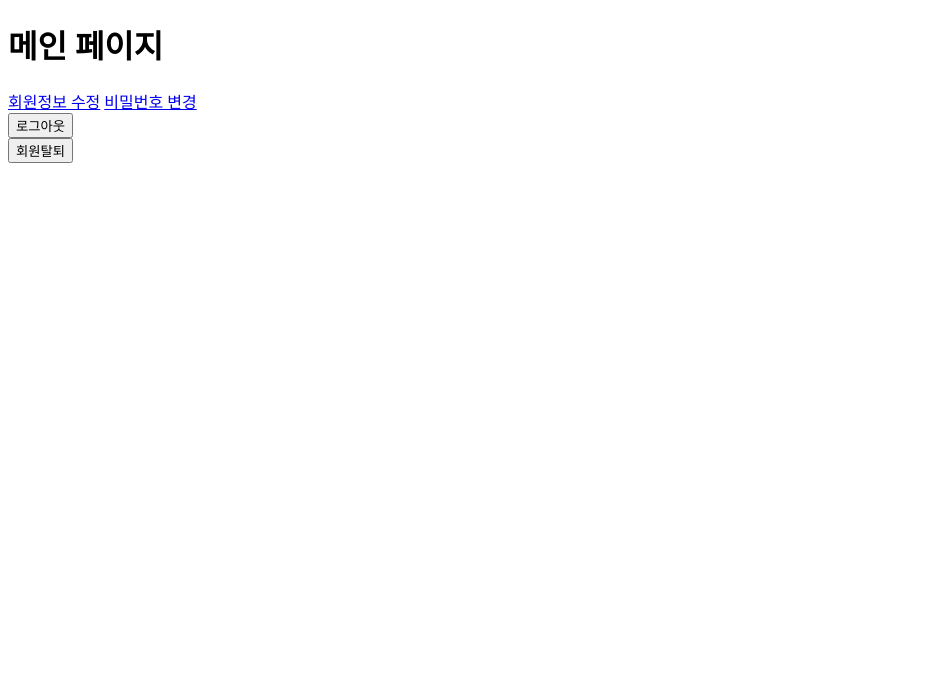
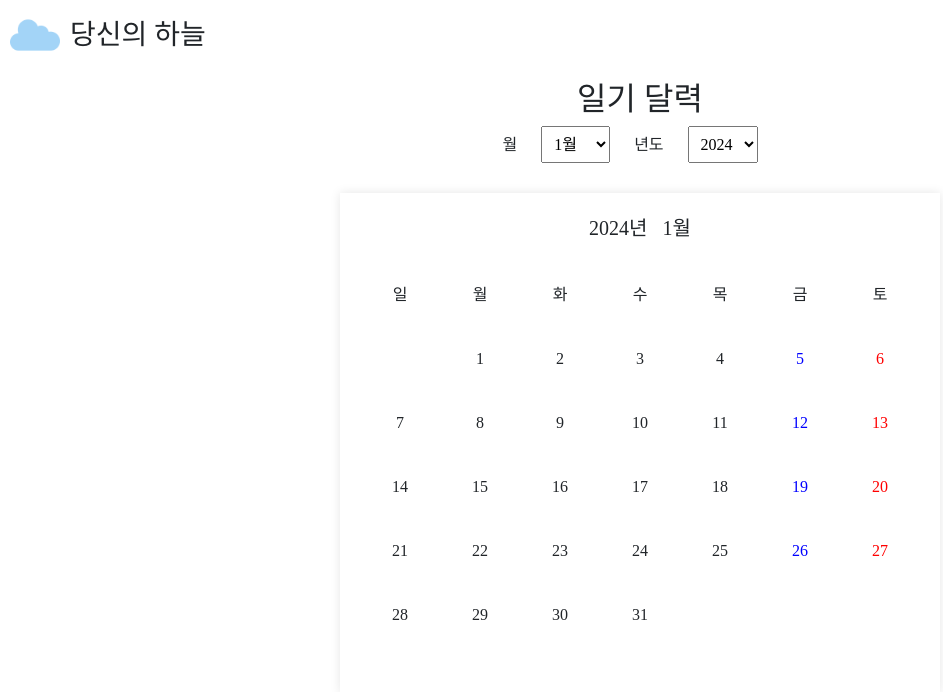
Before and after one commit to go13209/Skyful, a Django app: page /posts/main/ in a window 1280 px wide. Shown: the top 692 px of the page, without its empty margins (0-943 px from the left). Run offline with Django 3.2, Linux system fonts and the light colour scheme; some web fonts are replaced.

Commit message:
[FEAT] main template

```diff
--- a/posts/templates/posts/main.html
+++ b/posts/templates/posts/main.html
@@ -1,21 +1,26 @@
-<!DOCTYPE html>
-<html lang="en">
-<head>
-  <meta charset="UTF-8">
-  <meta name="viewport" content="width=device-width, initial-scale=1.0">
-  <title>Document</title>
-</head>
-<body>
-  <h1>메인 페이지</h1>
-  <a href="{% url 'accounts:update' %}">회원정보 수정</a>
-  <a href="{% url 'accounts:password_change' %}">비밀번호 변경</a>
-  <form action="{% url 'accounts:logout' %}" method="POST">
-    {% csrf_token %}
-    <button type='submit'>로그아웃</button>
-  </form>
-  <form action="{% url 'accounts:delete' %}" method="POST">
-    {% csrf_token %}
-    <button type='submit'>회원탈퇴</button>
-  </form>
-</body>
-</html>
+{% extends "base.html" %}
+{% load static %}
+
+{% block style %}
+  <link rel="stylesheet" href="{% static "css/main.css" %}">
+{% endblock style%}
+
+{% block content %}
+  <header>
+    <h2>일기 달력</h2>
+    <label for="month">월</label>
+    <select id="month" onchange="updateCalendar()"></select>
+
+    <label for="year">년도</label>
+    <select id="year" onchange="updateCalendar()"></select>
+  </header>
+
+  <div class="calendar">
+    <div class="month" id="currentMonth"></div>
+    <div class="days" id="calendarDays"></div>
+  </div>
+{% endblock content %}
+
+{% block js %}
+  <script src="{% static "js/main.js" %}"></script>
+{% endblock js %}
--- /dev/null
+++ b/static/css/main.css
@@ -0,0 +1,58 @@
+header {
+  padding: 10px;
+  text-align: center;
+}
+
+.calendar {
+  max-width: 600px;
+  height: 500px;
+  margin: 20px auto;
+  background-color: #fff;
+  padding: 20px;
+  box-shadow: 0 0 10px rgba(0, 0, 0, 0.1);
+}
+
+#month, #year {
+  margin: 0 20px;
+}
+.month {
+  text-align: center;
+  font-size: 20px;
+  margin-bottom: 20px;
+  word-spacing: 10px;
+}
+
+.days {
+  display: grid;
+  grid-template-columns: repeat(7, 1fr);
+}
+
+.day {
+  position: relative;
+  padding: 20px;
+  text-align: center;
+  cursor: pointer;
+}
+
+.day:hover {
+  background-color: #abcded;
+}
+
+.day span {
+  display: block;
+  font-size: 12px;
+  margin-top: 5px;
+}
+
+.saturday {
+  color: blue;
+}
+
+.sunday {
+  color: red;
+}
+
+select {
+  padding: 8px;
+  font-size: 16px;
+}
--- /dev/null
+++ b/static/js/main.js
@@ -0,0 +1,108 @@
+const calendarDays = document.getElementById('calendarDays');
+const currentMonthElement = document.getElementById('currentMonth');
+const monthDropdown = document.getElementById('month');
+const yearDropdown = document.getElementById('year');
+
+function updateCalendar() {
+  const selectedMonth = parseInt(monthDropdown.value, 10);
+  const selectedYear = parseInt(yearDropdown.value, 10);
+  const daysInMonth = new Date(selectedYear, selectedMonth, 0).getDate();
+  const firstDayOfMonth = new Date(selectedYear, selectedMonth - 1, 1).getDay();
+
+  calendarDays.innerHTML = "";
+  currentMonthElement.textContent = `${selectedYear}년 ${selectedMonth}월`;
+
+  // 요일 표시
+  const daysOfWeek = ["일", "월", "화", "수", "목", "금", "토"];
+
+  // 일요일부터 토요일까지 요일을 표시
+  for (let i = 0; i < 7; i++) {
+    const dayHeader = document.createElement('div');
+    dayHeader.classList.add('day');
+    dayHeader.textContent = daysOfWeek[i];
+    calendarDays.appendChild(dayHeader);
+  }
+
+  // 날짜 표시
+  for (let i = 1; i <= daysInMonth + firstDayOfMonth; i++) {
+    const dayElement = document.createElement('div');
+    dayElement.classList.add('day');
+
+    if (i > firstDayOfMonth && i <= daysInMonth + firstDayOfMonth) {
+      const dayNumber = i - firstDayOfMonth;
+      dayElement.textContent = dayNumber;
+
+      const dayOfWeek = (firstDayOfMonth + i - 1) % 7;
+
+      if (dayOfWeek === 6) { // 토요일
+        dayElement.classList.add('saturday');
+      } else if (dayOfWeek === 0) { // 일요일
+        dayElement.classList.add('sunday');
+      }
+
+      // 해당 날짜에 포스트가 있는지 확인하고 처리하는 함수
+      const diaryDate = `${selectedYear}-${selectedMonth}-${dayNumber}`;
+      checkPostAndHandleClick(dayElement, diaryDate);
+    }
+
+    calendarDays.appendChild(dayElement);
+  }
+}
+
+// 해당 날짜에 포스트가 있는지 확인하고 처리하는 함수
+function checkPostAndHandleClick(dayElement, date) {
+  fetch(`/posts/check_post/${date}/`)
+    .then(response => response.json())
+    .then(data => {
+      if (data.has_post) {
+        // 포스트가 있으면 해당 포스트의 디테일 페이지로 이동
+        dayElement.style.backgroundImage = 'url("{% static "img/cloud.png" %}")';
+        dayElement.style.backgroundRepeat = 'no-repeat';
+        dayElement.style.backgroundPosition = 'center';
+        dayElement.style.backgroundSize = 'contain';
+        dayElement.onclick = () => {
+          window.location.href = `/posts/detail/${date}/`; // 디테일 페이지 URL로 수정
+        };
+      } else {
+        // 포스트가 없으면 빈 구름 이미지 설정
+        dayElement.style.backgroundImage = 'url("{% static "img/emptycloud.png" %}")';
+        dayElement.style.backgroundRepeat = 'no-repeat';
+        dayElement.style.backgroundPosition = 'center';
+        dayElement.style.backgroundSize = 'contain';
+
+        dayElement.onclick = () => {
+          window.location.href = `/posts/create/`; // 디테일 페이지 URL로 수정
+        };
+      }
+    })
+    .catch(error => console.error('Error:', error));
+}
+
+function populateDropdowns() {
+  const currentYear = new Date().getFullYear();
+  const yearsRange = 5; // 앞뒤 5년까지 표시
+
+  for (let i = -yearsRange; i <= yearsRange; i++) {
+    const option = document.createElement('option');
+    option.value = (currentYear + i).toString();
+    option.textContent = (currentYear + i).toString();
+    yearDropdown.appendChild(option);
+  }
+
+  for (let i = 1; i <= 12; i++) {
+    const option = document.createElement('option');
+    option.value = i.toString();
+    option.textContent = i.toString() + '월';
+    monthDropdown.appendChild(option);
+  }
+
+  // 초기 로딩 시 기본으로 현재 날짜의 달력 표시
+  const currentMonth = new Date().getMonth() + 1;
+  const currentYearValue = new Date().getFullYear().toString();
+  monthDropdown.value = currentMonth.toString();
+  yearDropdown.value = currentYearValue;
+}
+
+// 초기 로딩 시 달력 업데이트 및 드롭다운 메뉴 채우기
+populateDropdowns();
+updateCalendar();
```
